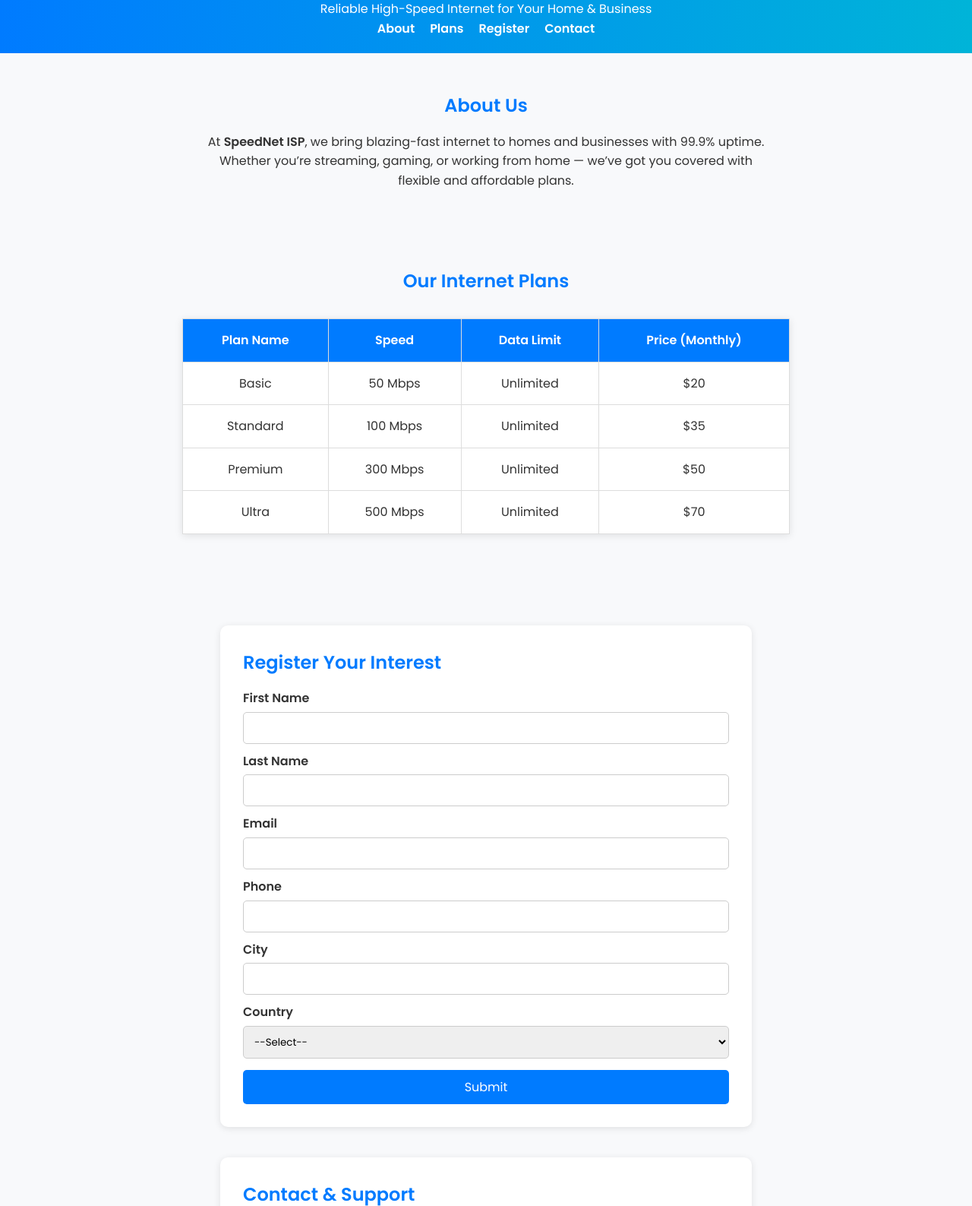
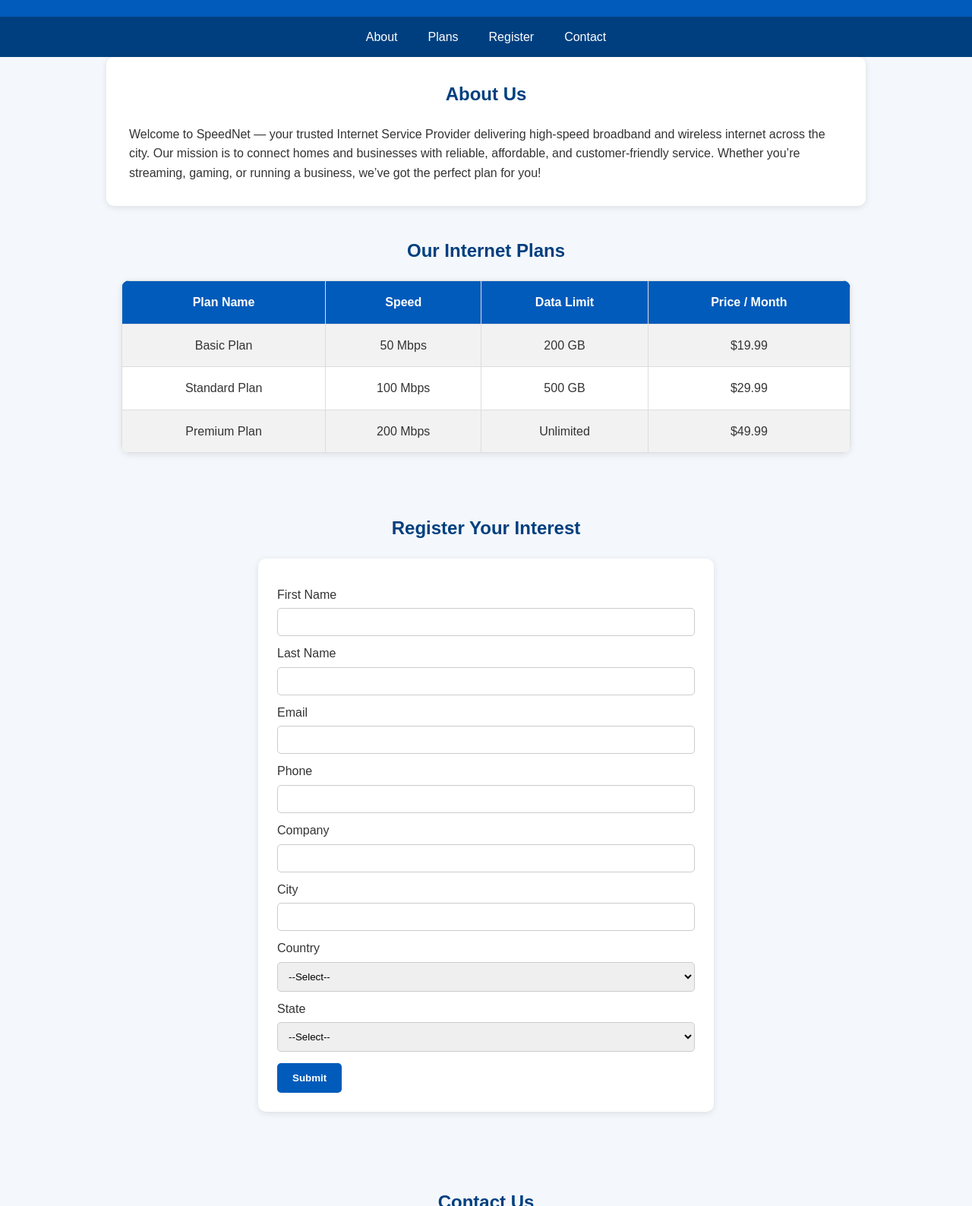
Before and after one commit to Parrotcodes/ISPWebAPp, a plain HTML site: page index.html in a window 1280 px wide. Shown: the part 87-1674 px from the top of the page at 76% size. Drawn offline with Linux system fonts and the light colour scheme.

Commit message:
Update lead and case web index.html

```diff
--- a/index.html
+++ b/index.html
@@ -1,11 +1,9 @@
 <!DOCTYPE html>
 <html lang="en">
 <head>
-  <meta charset="UTF-8" />
-  <meta name="viewport" content="width=device-width, initial-scale=1.0" />
-  <title>SpeedNet ISP | Internet Service Provider</title>
-  <link href="https://fonts.googleapis.com/css2?family=Poppins:wght@400;600&display=swap" rel="stylesheet" />
-
+  <meta charset="UTF-8">
+  <meta name="viewport" content="width=device-width, initial-scale=1.0">
+  <title>ISP - Internet Service Provider</title>
   <style>
     * {
       margin: 0;
@@ -15,274 +13,260 @@
     }
 
     body {
-      background-color: #f8f9fb;
+      background: #f4f7fb;
       color: #333;
       line-height: 1.6;
     }
 
     header {
-      background: linear-gradient(90deg, #007bff, #00b4d8);
-      color: white;
-      padding: 20px 0;
+      background: #005bbb;
+      color: #fff;
       text-align: center;
+      padding: 1rem 0;
     }
 
-    nav ul {
+    nav {
+      background: #003f7f;
       display: flex;
       justify-content: center;
-      list-style: none;
       flex-wrap: wrap;
-      gap: 20px;
     }
 
     nav a {
-      color: white;
+      color: #fff;
+      padding: 14px 20px;
       text-decoration: none;
-      font-weight: 600;
-      transition: 0.3s;
+      font-weight: 500;
     }
 
     nav a:hover {
-      text-decoration: underline;
+      background: #007bff;
     }
 
     section {
-      padding: 50px 20px;
-      text-align: center;
+      padding: 40px 20px;
+      max-width: 1000px;
+      margin: auto;
+    }
+    h1{
+      color:orange;
     }
 
-    h1, h2 {
-      color: #007bff;
-      margin-bottom: 15px;
+    h2 {
+      text-align: center;
+      color: #003f7f;
+      margin-bottom: 20px;
     }
 
     .about {
-      max-width: 800px;
-      margin: auto;
+      background: #fff;
+      padding: 30px;
+      border-radius: 10px;
+      box-shadow: 0 2px 8px rgba(0,0,0,0.1);
     }
 
-    .pricing-table {
+    /* Price Plan Table */
+    .plans table {
       width: 100%;
-      max-width: 800px;
-      margin: 30px auto;
       border-collapse: collapse;
       background: #fff;
-      box-shadow: 0 2px 10px rgba(0,0,0,0.1);
+      border-radius: 10px;
+      overflow: hidden;
+      box-shadow: 0 2px 8px rgba(0,0,0,0.1);
     }
 
-    .pricing-table th, .pricing-table td {
-      padding: 15px;
+    .plans th, .plans td {
       border: 1px solid #ddd;
       text-align: center;
+      padding: 15px;
     }
 
-    .pricing-table th {
-      background: #007bff;
-      color: white;
+    .plans th {
+      background-color: #005bbb;
+      color: #fff;
     }
 
-    .contact, .register {
-      max-width: 700px;
-      margin: 40px auto;
-      background: white;
-      padding: 30px;
-      border-radius: 10px;
-      box-shadow: 0 2px 10px rgba(0,0,0,0.1);
-      text-align: left;
+    .plans tr:nth-child(even) {
+      background-color: #f2f2f2;
     }
 
-    form label {
-      display: block;
-      margin-top: 10px;
-      font-weight: 600;
+    /* Contact and Register Forms */
+    form {
+      background: #fff;
+      padding: 25px;
+      border-radius: 10px;
+      box-shadow: 0 2px 8px rgba(0,0,0,0.1);
+      max-width: 600px;
+      margin: 20px auto;
     }
 
-    form input, form select, form textarea {
+    label {
+      display: block;
+      margin: 10px 0 5px;
+      font-weight: 500;
+    }
+
+    input[type="text"],
+    input[type="email"],
+    textarea,
+    select {
       width: 100%;
       padding: 10px;
-      margin-top: 5px;
       border: 1px solid #ccc;
       border-radius: 5px;
     }
 
-    form input[type="submit"] {
-      background: #007bff;
+    textarea {
+      height: 100px;
+    }
+
+    input[type="submit"] {
+      background-color: #005bbb;
       color: white;
       border: none;
+      padding: 12px 20px;
       margin-top: 15px;
+      border-radius: 5px;
       cursor: pointer;
-      font-size: 16px;
+      font-weight: bold;
       transition: 0.3s;
-      width: 100%;
     }
 
-    form input[type="submit"]:hover {
-      background: #0056b3;
+    input[type="submit"]:hover {
+      background-color: #007bff;
     }
 
     footer {
-      background: #222;
-      color: white;
       text-align: center;
-      padding: 15px 0;
-      margin-top: 40px;
+      background: #003f7f;
+      color: #fff;
+      padding: 15px;
+      margin-top: 30px;
     }
 
     @media (max-width: 768px) {
-      .pricing-table th, .pricing-table td {
-        padding: 10px;
+      .plans table, .plans th, .plans td {
         font-size: 14px;
       }
     }
   </style>
 </head>
-
 <body>
   <header>
-    <h1>SpeedNet ISP</h1>
-    <p>Reliable High-Speed Internet for Your Home & Business</p>
-    <nav>
-      <ul>
-        <li><a href="#about">About</a></li>
-        <li><a href="#plans">Plans</a></li>
-        <li><a href="#register">Register</a></li>
-        <li><a href="#contact">Contact</a></li>
-      </ul>
-    </nav>
+    <h1>ISP - Internet Services</h1>
+    <p>Fast • Reliable • Affordable Internet Plans</p>
   </header>
 
-  <!-- About Section -->
+  <nav>
+    <a href="#about">About</a>
+    <a href="#plans">Plans</a>
+    <a href="#register">Register</a>
+    <a href="#contact">Contact</a>
+  </nav>
+
   <section id="about" class="about">
     <h2>About Us</h2>
     <p>
-      At <strong>SpeedNet ISP</strong>, we bring blazing-fast internet to homes and businesses with 99.9% uptime.
-      Whether you’re streaming, gaming, or working from home — we’ve got you covered with flexible and affordable plans.
+      Welcome to SpeedNet — your trusted Internet Service Provider delivering high-speed broadband and wireless internet across the city.
+      Our mission is to connect homes and businesses with reliable, affordable, and customer-friendly service. Whether you’re streaming, gaming, or running a business, we’ve got the perfect plan for you!
     </p>
   </section>
 
-  <!-- Pricing Section -->
-  <section id="plans">
+  <section id="plans" class="plans">
     <h2>Our Internet Plans</h2>
-    <table class="pricing-table">
+    <table>
       <tr>
         <th>Plan Name</th>
         <th>Speed</th>
         <th>Data Limit</th>
-        <th>Price (Monthly)</th>
+        <th>Price / Month</th>
       </tr>
       <tr>
-        <td>Basic</td>
+        <td>Basic Plan</td>
         <td>50 Mbps</td>
-        <td>Unlimited</td>
-        <td>$20</td>
+        <td>200 GB</td>
+        <td>$19.99</td>
       </tr>
       <tr>
-        <td>Standard</td>
+        <td>Standard Plan</td>
         <td>100 Mbps</td>
-        <td>Unlimited</td>
-        <td>$35</td>
+        <td>500 GB</td>
+        <td>$29.99</td>
       </tr>
       <tr>
-        <td>Premium</td>
-        <td>300 Mbps</td>
+        <td>Premium Plan</td>
+        <td>200 Mbps</td>
         <td>Unlimited</td>
-        <td>$50</td>
-      </tr>
-      <tr>
-        <td>Ultra</td>
-        <td>500 Mbps</td>
-        <td>Unlimited</td>
-        <td>$70</td>
+        <td>$49.99</td>
       </tr>
     </table>
   </section>
 
-  <!-- Registration Form -->
-  <section id="register" class="register">
+  <section id="register">
     <h2>Register Your Interest</h2>
-
+    <!-- Salesforce Web-to-Lead Form -->
     <form action="https://webto.salesforce.com/servlet/servlet.WebToLead?encoding=UTF-8&orgId=00DgL000008xKnh" method="POST">
       <input type="hidden" name="oid" value="00DgL000008xKnh">
       <input type="hidden" name="retURL" value="https://parrotcodes.github.io/ISPWebAPp/">
 
       <label for="first_name">First Name</label>
-      <input id="first_name" name="first_name" type="text" required>
+      <input id="first_name" maxlength="40" name="first_name" type="text" required>
 
       <label for="last_name">Last Name</label>
-      <input id="last_name" name="last_name" type="text" required>
+      <input id="last_name" maxlength="80" name="last_name" type="text" required>
 
       <label for="email">Email</label>
-      <input id="email" name="email" type="email" required>
+      <input id="email" maxlength="80" name="email" type="text" required>
 
       <label for="phone">Phone</label>
-      <input id="phone" name="phone" type="text" required>
+      <input id="phone" maxlength="40" name="phone" type="text" required>
+
+      <label for="company">Company</label>
+      <input id="company" maxlength="40" name="company" type="text">
 
       <label for="city">City</label>
-      <input id="city" name="city" type="text">
+      <input id="city" maxlength="40" name="city" type="text">
 
       <label for="country_code">Country</label>
       <select id="country_code" name="country_code">
         <option value="">--Select--</option>
         <option value="IN">India</option>
-        <option value="US">USA</option>
-        <option value="UK">UK</option>
-        <option value="AU">Australia</option>
+        <option value="US">United States</option>
+        <option value="GB">United Kingdom</option>
+        <option value="CA">Canada</option>
+      </select>
+
+      <label for="state_code">State</label>
+      <select id="state_code" name="state_code">
+        <option value="">--Select--</option>
+        <option value="TS">Telangana</option>
+        <option value="MH">Maharashtra</option>
+        <option value="KA">Karnataka</option>
+        <option value="DL">Delhi</option>
       </select>
 
       <input type="submit" value="Submit">
     </form>
   </section>
 
-  <!-- Contact Section -->
-  <section id="contact" class="contact">
-    <h2>Contact & Support</h2>
-    <p>If you're facing any issue or want to raise a case, please fill the form below:</p>
-
-    <form action="https://webto.salesforce.com/servlet/servlet.WebToCase?encoding=UTF-8&orgId=00DgL000008xKnh" method="POST">
-      <input type="hidden" name="orgid" value="00DgL000008xKnh">
-      <input type="hidden" name="retURL" value="https://parrotcodes.github.io/ISPWebAPp/">
-
-      <label for="name">Contact Name</label>
-      <input id="name" name="name" type="text" required>
+  <section id="contact">
+    <h2>Contact Us</h2>
+    <form>
+      <label for="name">Name</label>
+      <input type="text" id="name" name="name" placeholder="Your Name" required>
 
       <label for="email">Email</label>
-      <input id="email" name="email" type="email" required>
+      <input type="email" id="email" name="email" placeholder="Your Email" required>
 
-      <label for="phone">Phone</label>
-      <input id="phone" name="phone" type="text" required>
+      <label for="message">Message</label>
+      <textarea id="message" name="message" placeholder="Describe your issue or query..." required></textarea>
 
-      <label for="priority">Priority</label>
-      <select id="priority" name="priority">
-        <option value="">--None--</option>
-        <option value="High">High</option>
-        <option value="Medium">Medium</option>
-        <option value="Low">Low</option>
-      </select>
-
-      <label for="reason">Case Reason</label>
-      <select id="reason" name="reason">
-        <option value="">--None--</option>
-        <option value="Installation">Installation</option>
-        <option value="Equipment Complexity">Equipment Complexity</option>
-        <option value="Performance">Performance</option>
-        <option value="Breakdown">Breakdown</option>
-        <option value="Equipment Design">Equipment Design</option>
-        <option value="Feedback">Feedback</option>
-        <option value="Other">Other</option>
-      </select>
-
-      <label for="subject">Subject</label>
-      <input id="subject" name="subject" type="text" required>
-
-      <label for="description">Description</label>
-      <textarea name="description" rows="4" required></textarea>
-
-      <input type="submit" value="Submit Case">
+      <input type="submit" value="Send Message">
     </form>
   </section>
 
   <footer>
-    <p>&copy; 2025 SpeedNet ISP. All Rights Reserved.</p>
+    <p>© 2025 ISP WebAPP | Powered by ParrotCodes</p>
   </footer>
 </body>
 </html>
```
